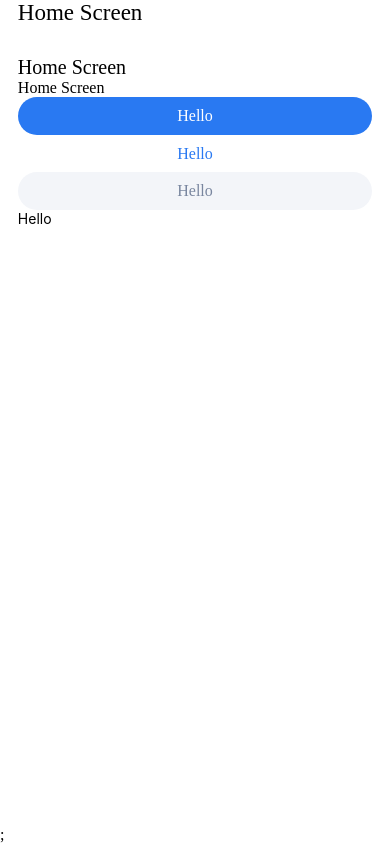
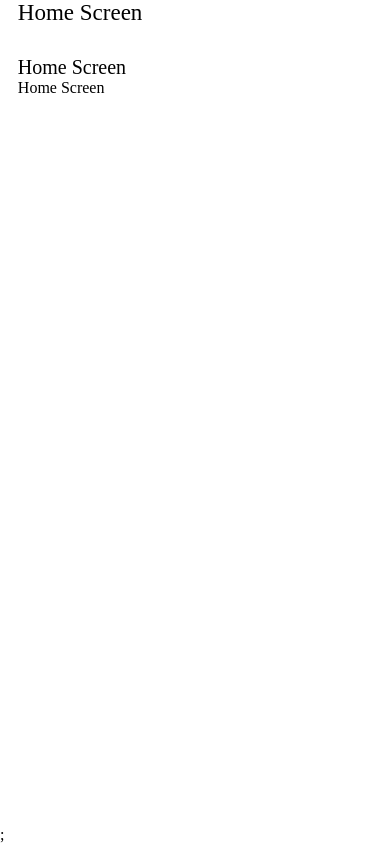
Before and after one commit to shameworm/donation_application, a React Native app: screen / in a window 390 px wide. Built offline with nearby package versions, Linux system fonts and the light colour scheme.

Commit message:
refactor(shared/button): change button render logic

```diff
--- a/components/shared/button/Button.tsx
+++ b/components/shared/button/Button.tsx
@@ -1,20 +1,20 @@
-import {Pressable, Text} from 'react-native';
-import {getVariantStyles, getTextStyle} from './utils';
+import {Pressable} from 'react-native';
+
+import {getVariantStyles} from './utils';
 
 type ButtonProps = {
   onPress: () => void;
-  title: string;
+  children: React.ReactNode;
   variant?: 'primary' | 'secondary' | 'link' | 'custom';
   styles?: object;
   textStyles?: object;
 };
 
 export function Button({
-  title,
   onPress,
   variant = 'primary',
   styles: customStyles = {},
-  textStyles = {},
+  children,
 }: ButtonProps): React.JSX.Element {
   return (
     <Pressable
@@ -23,7 +23,7 @@ export function Button({
         {opacity: pressed ? 0.5 : 1},
         ...[].concat(getVariantStyles(variant, customStyles) as any),
       ]}>
-      <Text style={getTextStyle(variant, textStyles)}>{title}</Text>
+      {children}
     </Pressable>
   );
 }
--- a/components/shared/button/styles.ts
+++ b/components/shared/button/styles.ts
@@ -1,5 +1,5 @@
 import {StyleSheet} from 'react-native';
-import {getFontFamily} from '~/assets/fonts/helper';
+
 import {horizontalScale, verticalScale} from '~/assets/styles/scaling';
 
 export const styles = StyleSheet.create({
@@ -26,20 +26,4 @@ export const styles = StyleSheet.create({
     alignItems: 'center',
     justifyContent: 'center',
   },
-
-  textPrimary: {
-    color: '#FFFFFF',
-    fontFamily: getFontFamily(600),
-    fontSize: 16,
-  },
-  textSecondary: {
-    color: '#79869F',
-    fontFamily: getFontFamily(600),
-    fontSize: 16,
-  },
-  textLink: {
-    color: '#2979F2',
-    fontFamily: getFontFamily(600),
-    fontSize: 16,
-  },
 });
--- a/components/shared/button/utils.ts
+++ b/components/shared/button/utils.ts
@@ -11,22 +11,3 @@ export const getVariantStyles = (
   }
   return [mainStyles[variant], customStyles];
 };
-
-export const getTextStyle = (
-  variant: Variant,
-  customTextStyles?: object,
-): object => {
-  if (variant === 'custom') {
-    return customTextStyles || {};
-  }
-
-  switch (variant) {
-    case 'secondary':
-      return mainStyles.textSecondary;
-    case 'link':
-      return mainStyles.textLink;
-    case 'primary':
-    default:
-      return mainStyles.textPrimary;
-  }
-};
--- a/screens/home/HomeScreen.tsx
+++ b/screens/home/HomeScreen.tsx
@@ -1,7 +1,6 @@
 import React from 'react';
 
 import {ScreenContainer} from '~/components/shared/screen-container/ScreenContainer';
-import {Button} from '~/components/shared/button/Button';
 import {Title} from '~/components/shared/title/Title';
 
 export function HomeScreen(): React.JSX.Element {
@@ -10,10 +9,6 @@ export function HomeScreen(): React.JSX.Element {
       <Title type="screen">Home Screen</Title>
       <Title type="card">Home Screen</Title>
       <Title type="default">Home Screen</Title>
-      <Button title="Hello" onPress={() => {}} />
-      <Button title="Hello" onPress={() => {}} variant="link" />
-      <Button title="Hello" onPress={() => {}} variant="secondary" />
-      <Button title="Hello" onPress={() => {}} variant="custom" />
     </ScreenContainer>
   );
 }
```
Also changed, not shown: package.json (+7 -1 lines), 1 other file (tests, documents, lock files or other folders).
